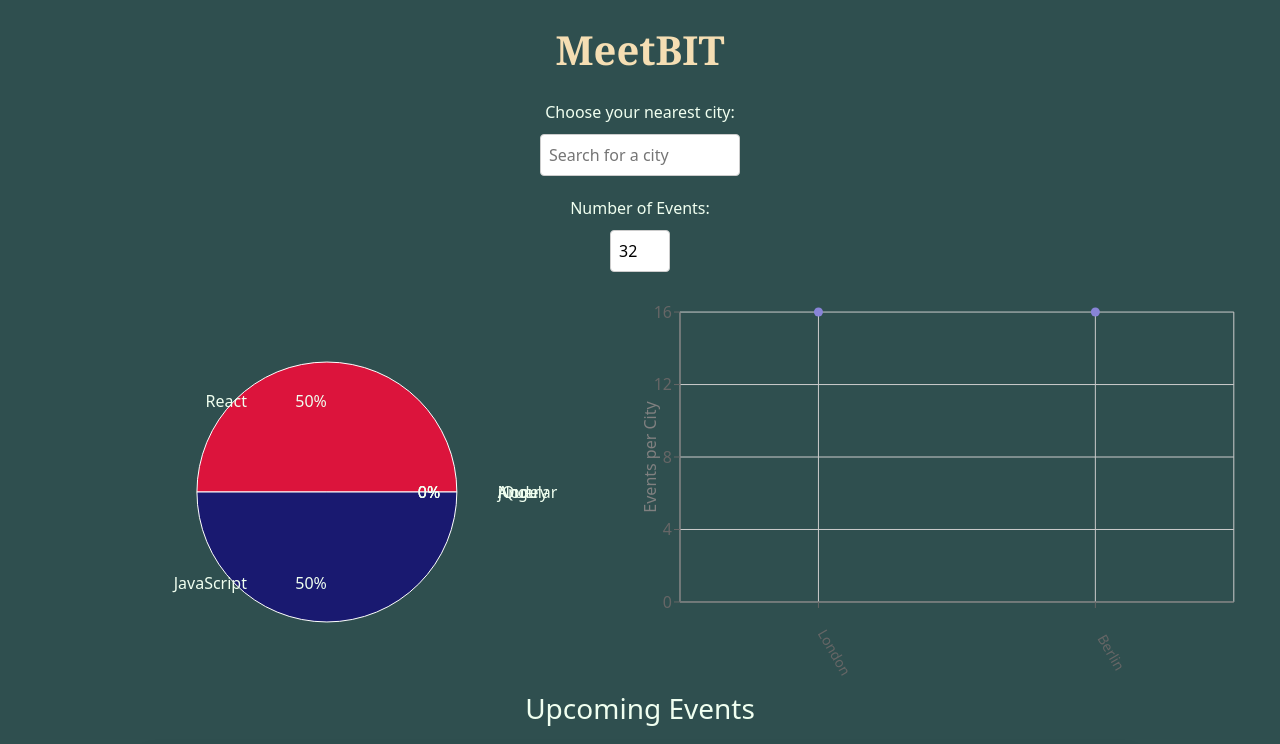
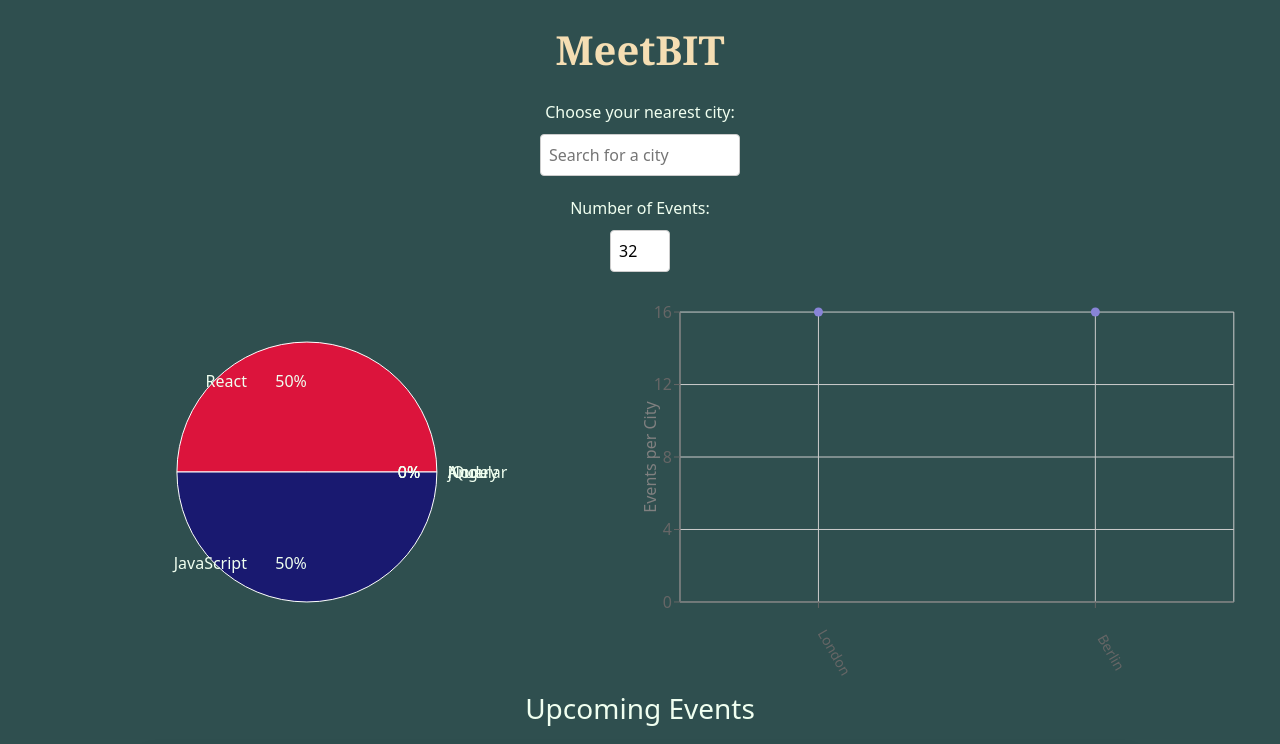
Before and after one commit to MSIlam/meet, a React (Create React App) app: page / in a window 1280 px wide. Shown: the top 744 px of the page. Built offline with nearby package versions, Linux system fonts and the light colour scheme; what atatus-spa would draw is missing.

Commit message:
little modification

```diff
--- a/src/components/EventGenresChart.js
+++ b/src/components/EventGenresChart.js
@@ -124,7 +124,7 @@ const EventGenresChart = ({ events }) => {
           {`${(percent * 100).toFixed(0)}%`}
         </text>
         <text
-          x={x > cx ? x + 80 : x - 80} // Adjust the horizontal position of the genre name
+          x={x > cx ? x + 50 : x - 60} // Adjust the horizontal position of the genre name
           y={y}
           fill="Honeydew"
           textAnchor={x > cx ? "start" : "end"}
@@ -158,7 +158,14 @@ const EventGenresChart = ({ events }) => {
 
   return (
     <ResponsiveContainer width="99%" height={400}>
-      <PieChart>
+      <PieChart
+        margin={{
+          top: 20,
+          right: 20,
+          bottom: 60,
+          left: -20,
+        }}
+      >
         <Pie
           data={data}
           cx="50%"
```
